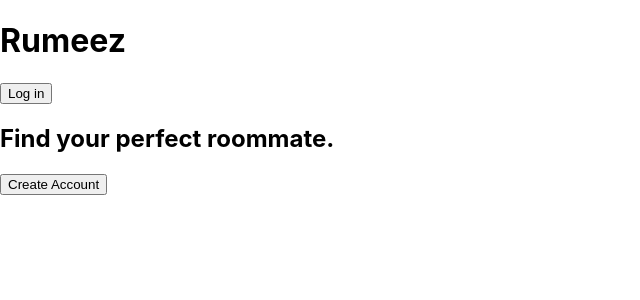
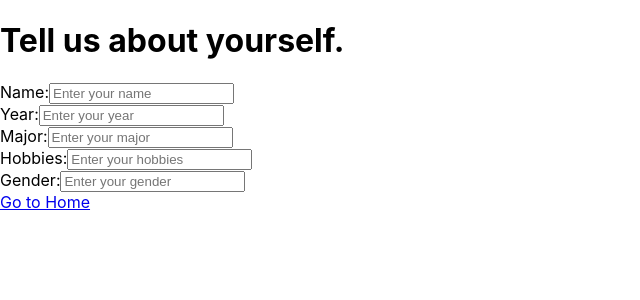
Before and after one commit to Rumeez/Rumeez, a React (Create React App) app: page /userInfo in a window 1280 px wide. Shown: the top 300 px of the page, without its empty margins (0-640 px from the left). Built offline with nearby package versions, Linux system fonts and the light colour scheme.

Commit message:
Add userInfo.tsx, InputField component, and some routing

```diff
--- a/package.json
+++ b/package.json
@@ -12,6 +12,7 @@
     "@types/react-dom": "^18.2.14",
     "react": "^18.2.0",
     "react-dom": "^18.2.0",
+    "react-router-dom": "^6.18.0",
     "react-scripts": "5.0.1",
     "typescript": "^4.9.5",
     "web-vitals": "^2.1.4"
--- a/src/App.tsx
+++ b/src/App.tsx
@@ -1,16 +1,80 @@
+// import React from 'react';
+// // import logo from './logo.svg';
+// import { handleButtonClick } from './buttonLogic';
+
+// function App() {
+//   return (
+//     <div className="App">
+//     <h1>Rumeez</h1>
+//     <button onClick={handleButtonClick}>Log in</button>
+//     <h2>Find your perfect roommate.</h2>
+//     <button onClick={handleButtonClick}>Create Account</button>
+//     </div>
+//   );
+// }
+
+// export default App;
+
+// App.tsx
+
+// import React from 'react';
+// import { BrowserRouter as Router, Routes, Route } from 'react-router-dom';
+// import UserInfo from './userInfo'; // Adjust the import here
+// import { handleButtonClick } from './buttonLogic';
+
+// function App() {
+//   return (
+//     <Router>
+//       <div className="App">
+//         <h1>Rumeez</h1>
+//         <button onClick={handleButtonClick}>Log in</button>
+//         <h2>Find your perfect roommate.</h2>
+//         <button onClick={handleButtonClick}>Create Account</button>
+
+//         {/* Use Routes to wrap your Route components */}
+//         <Routes>
+//           <Route path="/userInfo" element={<UserInfo />} />
+//           {/* Other routes go here */}
+//         </Routes>
+//       </div>
+//     </Router>
+//   );
+// }
+
+// export default App;
+
+// App.tsx
+
 import React from 'react';
-import logo from './logo.svg';
+import { BrowserRouter as Router, Routes, Route, Link } from 'react-router-dom';
+import UserInfo from './userInfo'; // Adjust the import here
 import { handleButtonClick } from './buttonLogic';
 
-function App() {
+function Home() {
   return (
-    <div className="App">
-    <h1>Rumeez</h1>
-    <button onClick={handleButtonClick}>Log in</button>
-    <h2>Find your perfect roommate.</h2>
-    <button onClick={handleButtonClick}>Create Account</button>
+    <div>
+     <h1>Rumeez</h1>
+     <button onClick={handleButtonClick}>Log in</button>
+     <h2>Find your perfect roommate.</h2>
+     <button onClick={handleButtonClick}>Create Account</button>
+    <p><Link to="/userInfo">Go to User Info</Link></p>
     </div>
   );
 }
 
+function App() {
+  return (
+    <Router>
+      <div className="App">
+        {/* Use Routes to wrap your Route components */}
+        <Routes>
+          <Route path="/" element={<Home />} />
+          <Route path="/userInfo" element={<UserInfo />} />
+          {/* Other routes go here */}
+        </Routes>
+      </div>
+    </Router>
+  );
+}
+
 export default App;
--- /dev/null
+++ b/src/InputField.tsx
@@ -0,0 +1,28 @@
+// InputField.tsx
+
+import React, { ChangeEvent } from 'react';
+
+interface InputFieldProps {
+  label: string;
+  name: string;
+  value: string;
+  onChange: (event: ChangeEvent<HTMLInputElement>) => void;
+  placeholder: string;
+}
+
+const InputField: React.FC<InputFieldProps> = ({ label, name, value, onChange, placeholder }) => {
+  return (
+    <div>
+      <label>{label}:</label>
+      <input
+        type="text"
+        name={name}
+        value={value}
+        onChange={onChange}
+        placeholder={placeholder}
+      />
+    </div>
+  );
+};
+
+export default InputField;
--- /dev/null
+++ b/src/userInfo.tsx
@@ -0,0 +1,77 @@
+// import React from 'react';
+// import { Link } from 'react-router-dom';
+
+// function UserInfo() {
+//   return (
+//     <div>
+//       <h1>Tell us about yourself.</h1>
+//       <h2>Name</h2>
+//       {/* Your user information content goes here */}
+
+//       {/* Add a link to navigate back to the home page */}
+//       <Link to="/">Go to Home</Link>
+//     </div>
+//   );
+// }
+
+// export default UserInfo;
+
+// UserInfo.tsx
+
+// UserInfo.tsx
+
+// UserInfo.tsx
+
+import React, { useState, ChangeEvent } from 'react';
+import { Link } from 'react-router-dom';
+import InputField from './InputField'; // Correct the path if needed
+
+function UserInfo() {
+  const [name, setName] = useState('');
+  const [year, setYear] = useState('');
+  const [major, setMajor] = useState('');
+  const [hobbies, setHobbies] = useState('');
+  const [gender, setGender] = useState('');
+
+  const handleInputChange = (event: ChangeEvent<HTMLInputElement>) => {
+    const { name, value } = event.target;
+
+    switch (name) {
+      case 'name':
+        setName(value);
+        break;
+      case 'year':
+        setYear(value);
+        break;
+      case 'major':
+        setMajor(value);
+        break;
+      case 'hobbies':
+        setHobbies(value);
+        break;
+      case 'gender':
+        setGender(value);
+        break;
+      default:
+        break;
+    }
+  };
+
+  return (
+    <div>
+      <h1>Tell us about yourself.</h1>
+      <InputField label="Name" name="name" value={name} onChange={handleInputChange} placeholder="Enter your name" />
+      <InputField label="Year" name="year" value={year} onChange={handleInputChange} placeholder="Enter your year" />
+      <InputField label="Major" name="major" value={major} onChange={handleInputChange} placeholder="Enter your major" />
+      <InputField label="Hobbies" name="hobbies" value={hobbies} onChange={handleInputChange} placeholder="Enter your hobbies" />
+      <InputField label="Gender" name="gender" value={gender} onChange={handleInputChange} placeholder="Enter your gender" />
+
+      {/* Your user information content goes here */}
+
+      {/* Add a link to navigate back to the home page */}
+      <Link to="/">Go to Home</Link>
+    </div>
+  );
+}
+
+export default UserInfo;
```
Also changed, not shown: src/buttonLogic.js (+4 -4 lines), 1 other file (tests, documents, lock files or other folders).
